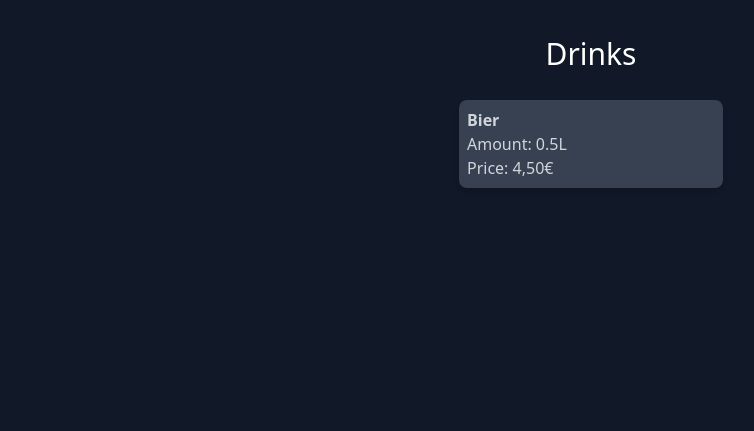
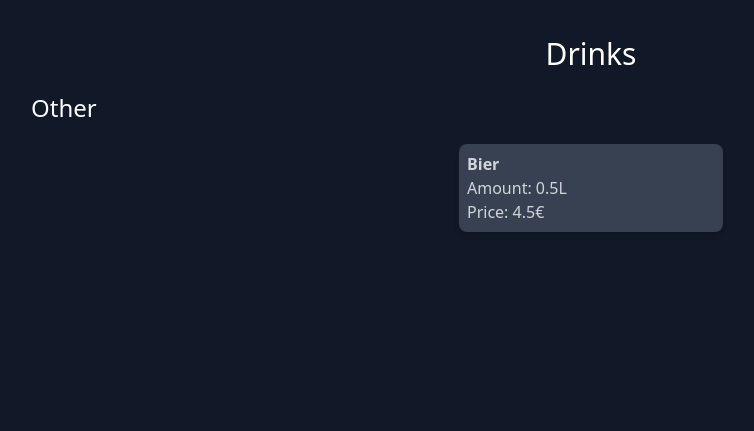
Before and after one commit to iwLain/RaveInfo, a Flask app: page /drinks in a window 1280 px wide. Shown: the part 72-503 px from the top of the page, without its empty margins (49-803 px from the left). Run offline with Flask 2, Linux system fonts and the light colour scheme; some libraries are stand-ins or nearby versions.

Commit message:
add categories to drinks

```diff
--- a/static/css/styles.css
+++ b/static/css/styles.css
@@ -564,6 +564,9 @@ video {
 .mb-2 {
   margin-bottom: 0.5rem;
 }
+.mb-3 {
+  margin-bottom: 0.75rem;
+}
 .mb-4 {
   margin-bottom: 1rem;
 }
--- a/templates/drinks.html
+++ b/templates/drinks.html
@@ -2,15 +2,18 @@
 {% block content %}
 <div class="container mx-auto py-5 bg-gray-900 text-white">
     <h1 class="text-center text-3xl mb-5">Drinks</h1>
+    {% for category, drinks in categories.items() %}
+    <div class="mb-5">
+        <h2 class="text-2xl mb-3">{{ category }}</h2>
         <div class="flex flex-wrap justify-center flex-col md:flex-row">
-        {% for drink, details in drinks.items() %}
+            {% for drink in drinks %}
             <div class="w-full md:w-1/3 lg:w-1/4 p-2">
                 <ul>
                     <li class="mb-2 p-2 bg-gray-700 text-gray-300 shadow-md rounded-lg flex flex-col justify-between items-start">
                         <div>
-                        <h5 class="font-bold">{{ drink }}</h5>
-                        <p>Amount: {{ details[1] if details|length > 1 else 'N/A' }}</p>
-                        <p>Price: {{ details[0] }}</p>
+                            <h5 class="font-bold">{{ drink.name }}</h5>
+                            <p>Amount: {{ drink.amount }}</p>
+                            <p>Price: {{ drink.price }}€</p>
                         </div>
                     </li>
                 </ul>
@@ -18,4 +21,6 @@
             {% endfor %}
         </div>
     </div>
+    {% endfor %}
+</div>
 {% endblock %}
--- a/views/drinks_view.py
+++ b/views/drinks_view.py
@@ -1,15 +1,34 @@
 from flask import render_template, flash
 from app import app, config
 from utils import ensure_sections
+import configparser
 
 @app.route('/drinks')
 def drinks():
     ensure_sections()
     try:
-        drinks = {key: value.split(', ') for key, value in config.items('DRINKS')}
+        drinks = [
+            {
+                'name': key,
+                'category': value.split(', ')[2] if len(value.split(', ')) > 2 else 'Other',
+                'price': float(value.split(', ')[0].replace('€', '').replace(',', '.')),
+                'amount': value.split(', ')[1] if len(value.split(', ')) > 1 else 'N/A'
+            }
+            for key, value in config.items('DRINKS')
+        ]
+
+        # Sort drinks by category first and then by price within each category
+        drinks.sort(key=lambda x: (x['category'], x['price']))
+
+        # Group drinks by category
+        categories = {}
+        for drink in drinks:
+            if drink['category'] not in categories:
+                categories[drink['category']] = []
+            categories[drink['category']].append(drink)
     except configparser.NoSectionError:
-        drinks = {}
+        categories = {}
     except Exception as e:
         flash(f"Error loading drinks: {e}")
-        drinks = {}
-    return render_template('drinks.html', drinks=drinks)
+        categories = {}
+    return render_template('drinks.html', categories=categories)
```
Lines whose indentation alone changed are shown as unchanged.
